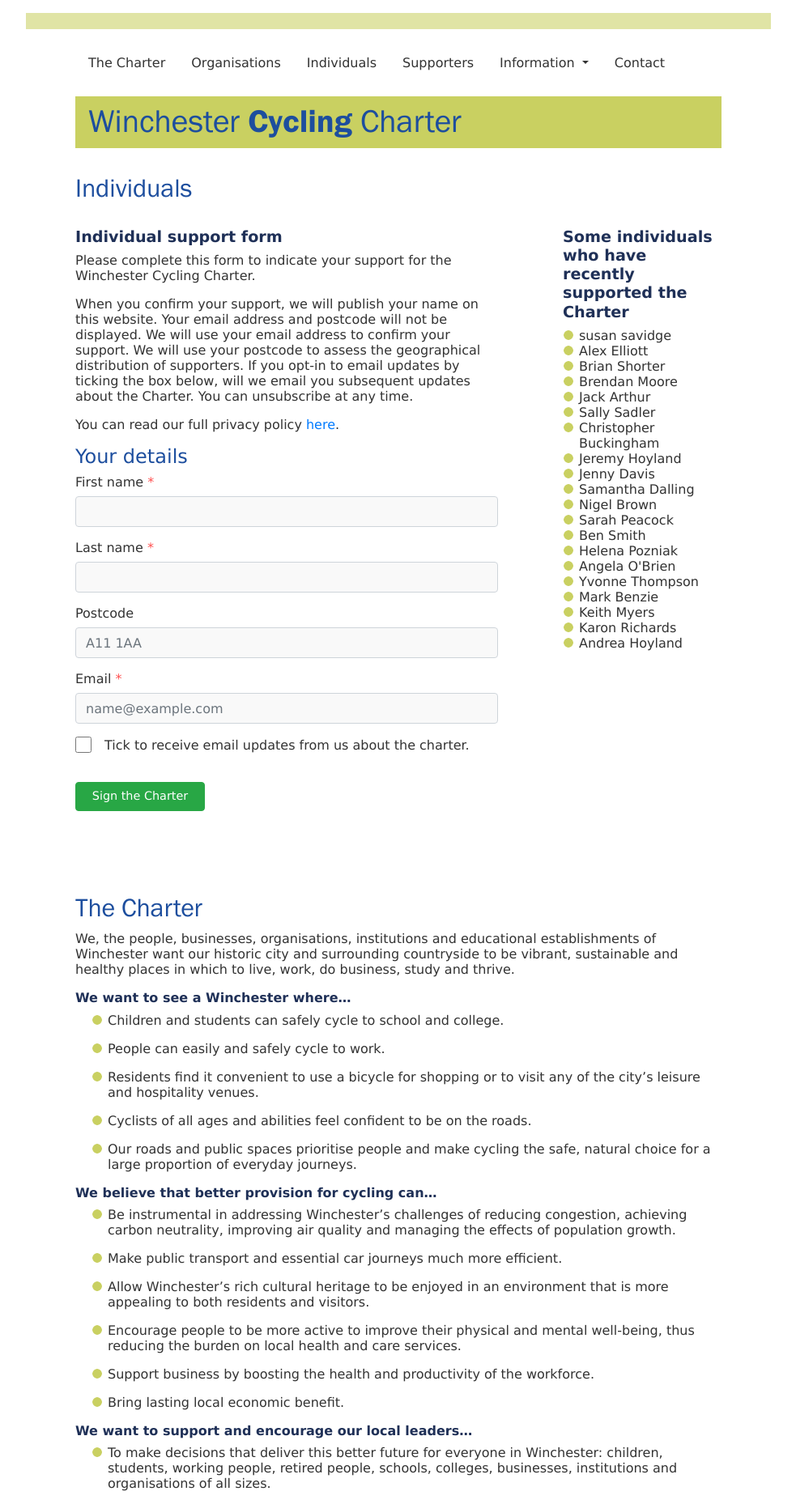
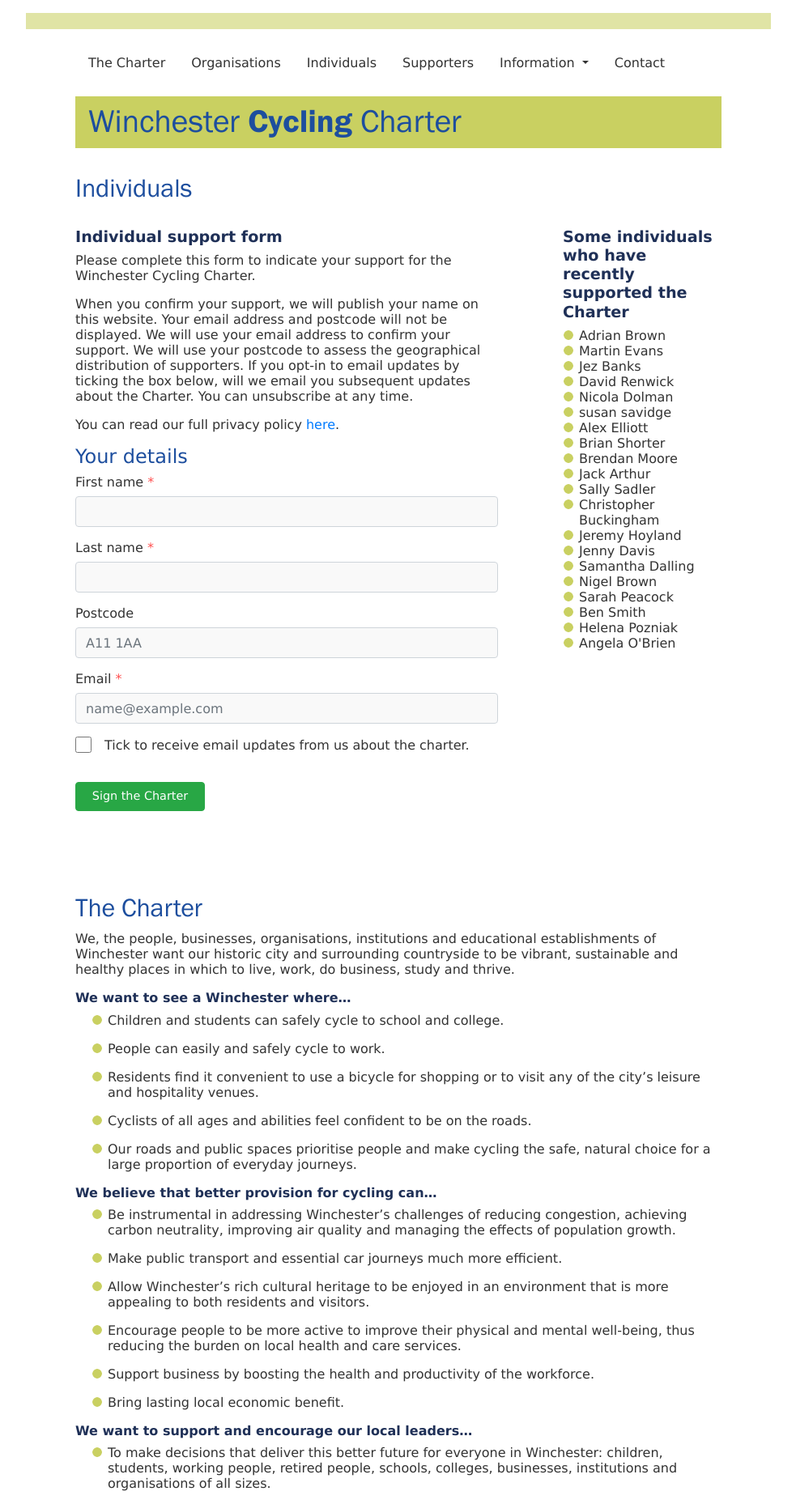
Before and after one commit to winchestercyclingcharter/winchestercyclingcharter.github.io, a Jekyll site: the page built from ind-page.md, in a window 1280 px wide. Shown: the whole page at 81% size, without its empty margins (148-1131 px from the left). Built offline with Jekyll 4.4.1, drawn with Linux system fonts in a browser that asks for light colours; nearby versions of some CDN libraries.

Commit message:
Update people.yml

```diff
--- a/_data/people.yml
+++ b/_data/people.yml
@@ -222,3 +222,8 @@ people:
 - { lastname: Hoyland, firstname: Andrea, dt: 20210224-102358-953705 }
 - { lastname: Gascoyne , firstname: Myles, dt: 20210223-191520-311571 }
 - { lastname: Brown, firstname: Nigel, dt: 20210224-201213-642337 }
+- { lastname: Dolman, firstname: Nicola, dt: 20210226-181156-907643 }
+- { lastname: Renwick, firstname: David, dt: 20210226-201129-312432 }
+- { lastname: Banks, firstname: Jez, dt: 20210226-204211-609937 }
+- { lastname: Evans, firstname: Martin, dt: 20210226-204354-983581 }
+- { lastname: Brown , firstname: Adrian , dt: 20210226-210800-459690 }
```
